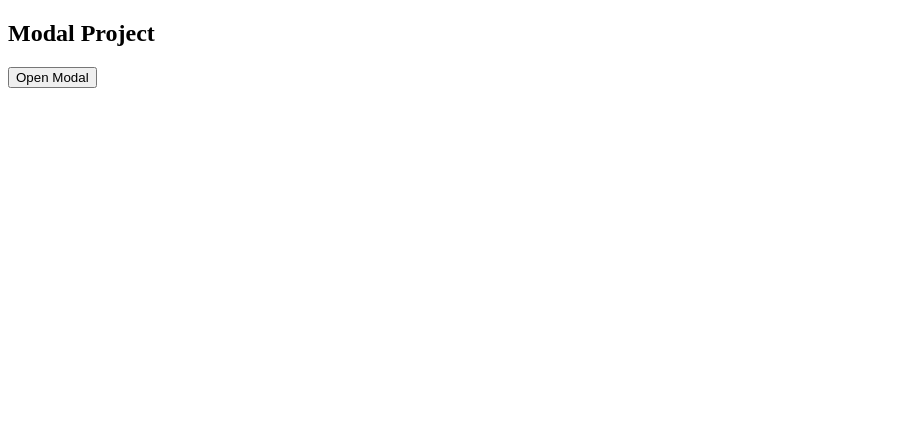
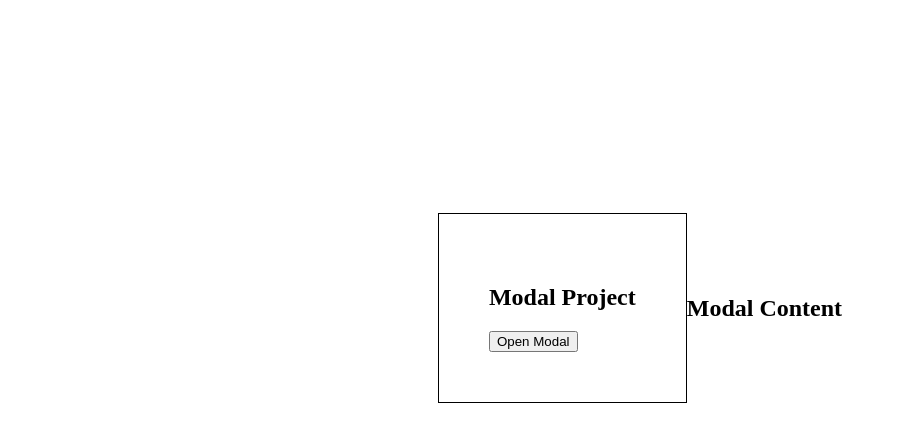
Before and after one commit to JMDCz/side-projects, a plain HTML site: page modal-project/index.html in a window 1280 px wide. Both pictures are taken after a click on the button "Open Modal". Shown: the whole page, without its empty margins (0-897 px from the left). Drawn offline with Linux system fonts and the light colour scheme.

Commit message:
pushing button code to toggle modal onclick

```diff
--- a/modal-project/index.html
+++ b/modal-project/index.html
@@ -4,13 +4,24 @@
     <meta charset="UTF-8">
     <meta name="viewport" content="width=device-width, initial-scale=1.0">
     <title>Modal Project</title>
+    <!-- CSS -->
+    <link rel="stylesheet" href="style.css"/>
 </head>
+
 <body>
     <section class="main">
         <div class="main-interface">
             <h1>Modal Project</h1>
             <button class="open-modal">Open Modal</button>
         </div>
+
+        <div class="main-modal-interface hidden">
+            <h1>Modal Content</h1>
+        </div>
     </section>
+
+    <!-- JS -->
+    <script src="main.js"></script>
 </body>
+
 </html>
--- a/modal-project/main.js
+++ b/modal-project/main.js
@@ -0,0 +1,11 @@
+// Storing Modal into variable
+const modalInterface = document.querySelector('.main-modal-interface');
+
+// Button to toggle Modal display
+const toggleModalButton = document.querySelector('.open-modal');
+
+toggleModalButton.addEventListener('click', toggleModal)
+
+function toggleModal() {
+    modalInterface.classList.toggle('hidden')
+}
--- a/modal-project/style.css
+++ b/modal-project/style.css
@@ -0,0 +1,19 @@
+/* Body Interface */
+.main {
+    display: flex;
+    justify-content: center;
+    align-items: center;
+    height: 600px;
+}
+
+/* Section Interface */
+.main-interface {
+    border: 1px solid black;
+    padding: 50px;
+
+}
+
+/* Modal Interface */
+.hidden {
+    display: none;
+}
```
